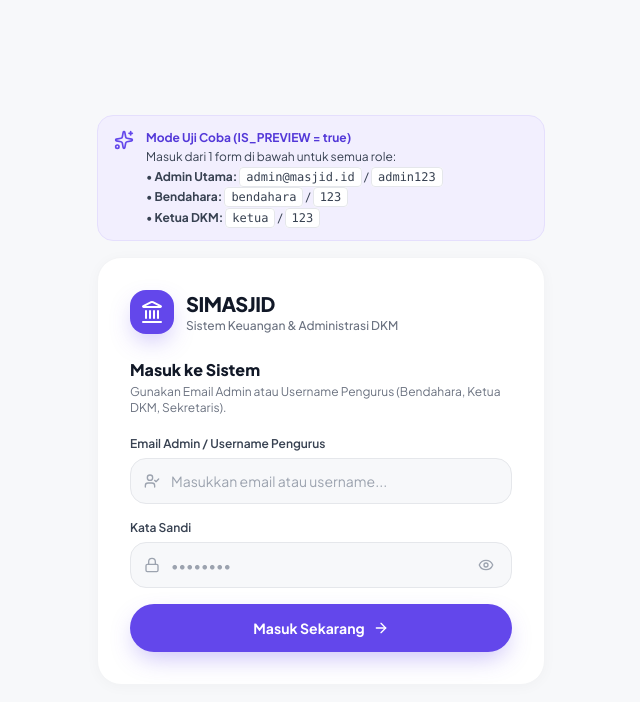
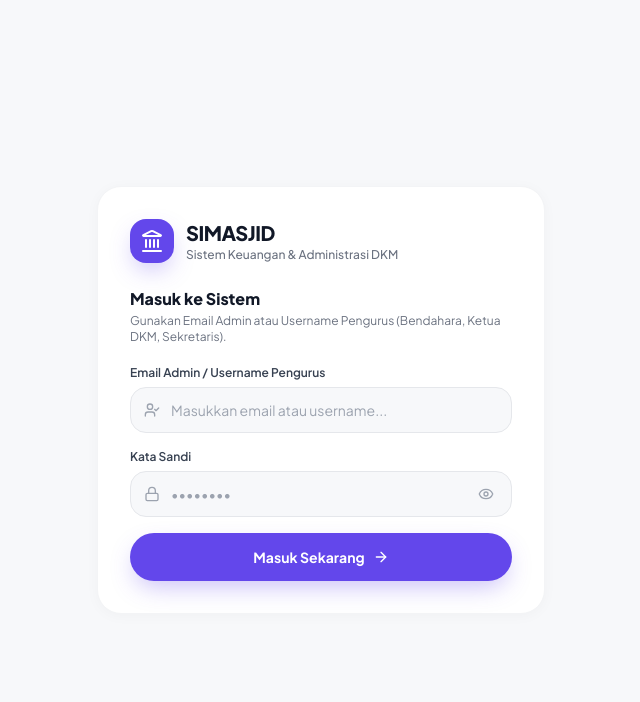
Before and after one commit to dkmmasjidalbarkah9/e-masjid, a plain HTML site: page index.html in a window 1280 px wide. Shown: the whole page, without its empty margins (319-959 px from the left). Drawn offline with nearby package versions, Linux system fonts and the light colour scheme.

Commit message:
Update index.html

```diff
--- a/index.html
+++ b/index.html
@@ -175,7 +175,7 @@
     // =========================================================================
     // 1. KONFIGURASI APLIKASI & SAKLAR DEPLOYMENT
     // =========================================================================
-    const IS_PREVIEW = true; // Ubah menjadi false SAAT DEPLOY / PUBLISH agar terhubung murni ke Firebase tanpa data dummy
+    const IS_PREVIEW = false; // Ubah menjadi false SAAT DEPLOY / PUBLISH agar terhubung murni ke Firebase tanpa data dummy
 
     // PASTE FIREBASE CONFIG ANDA DI SINI
     const firebaseConfig = {
```
